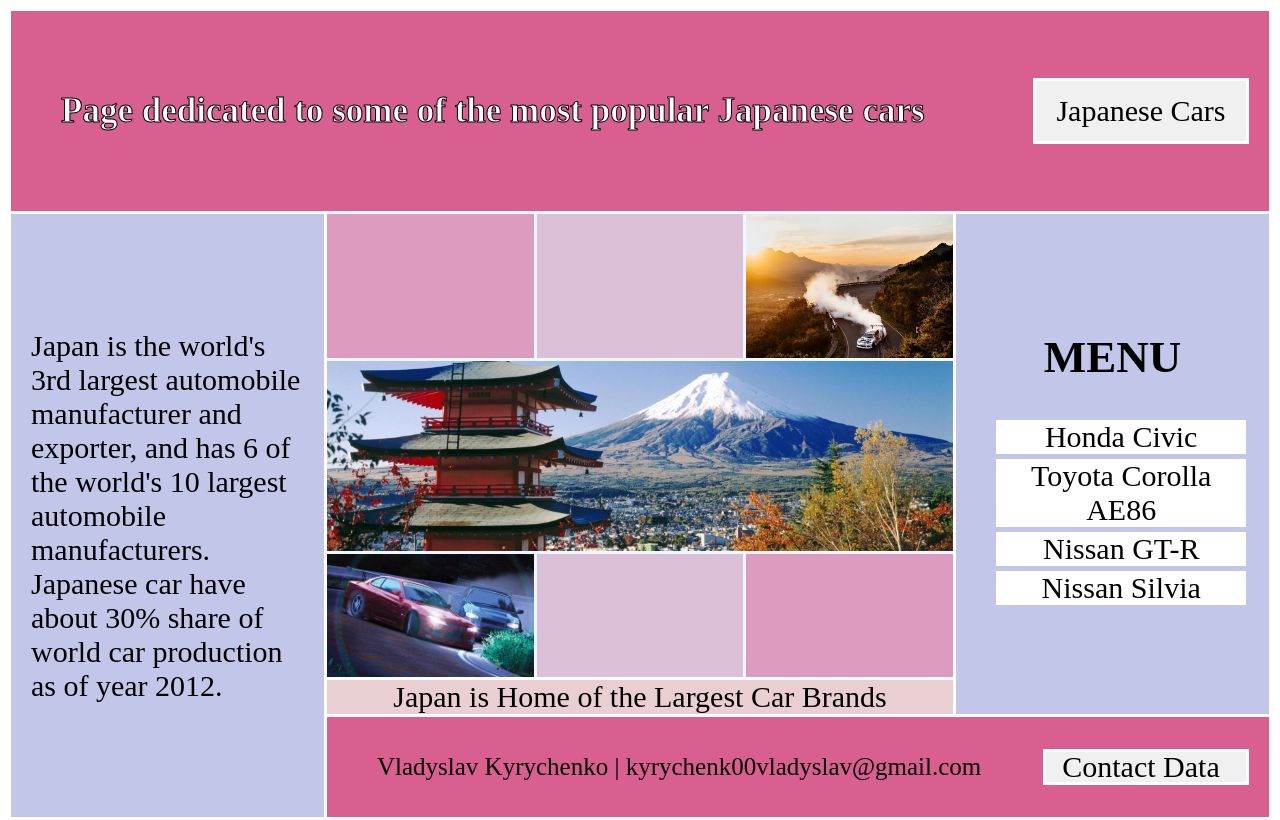
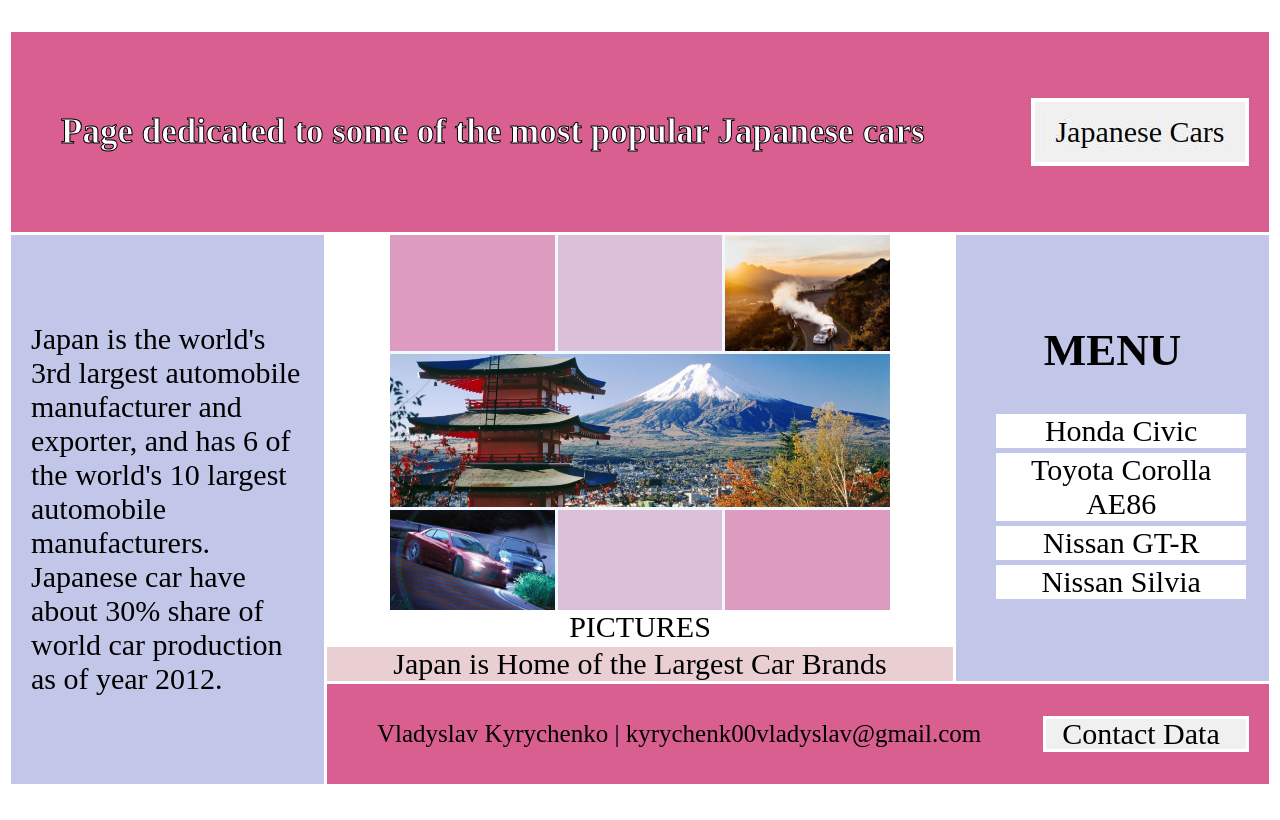
Before and after one commit to Advel0/web-programming-lab1-githubpage, a plain HTML site: page index.html in a window 1280 px wide. Drawn offline with Linux system fonts and the light colour scheme.

Commit message:
fixed broken styling

```diff
--- a/index.html
+++ b/index.html
@@ -8,10 +8,17 @@
     <link rel="stylesheet" href="styles.css">
 </head>
 <body>
+
     <div class="container main-grid">
         <div class="item" id="first-box">
             <span class="page-description">Page dedicated to some of the most popular Japanese cars</span>
-            <div id="x-box">Japanese Cars</div>
+            <div id="index-x" usemap="#imagemap">
+                <map name="imagemap">
+                    <area shape="rect" coords="0,0,130,62" href="https://en.wikipedia.org/wiki/Japan">
+                    <area shape="rect" coords="134,0,212,62" href="https://en.wikipedia.org/wiki/Car">
+                </map>
+                <img src="./src/images/index_x.jpg" usemap="#imagemap"></div>
+
         </div>
         <div class="item" id="second-box">
             <span class="text">
@@ -26,6 +33,7 @@
         <div class="item" id="center">
             <div class="item" id="third-box">
                 <div class="pictures-grid">
+
                     <div class="left-top-cell"></div>
                     <div class="middle-top-cell"></div>
                     <div class="right-top-cell">
@@ -33,6 +41,9 @@
                     </div>
                     <div class="middle-row-cell">
                         <!-- test -->
+                        <map>
+                            <area shape="rect" coords="0,0,200,200" href="google.com"/>
+                        </map>
                         <img src="./src/images/mountains.jpg">
                     </div>
                     <div class="left-bottom-cell">
@@ -42,6 +53,7 @@
                     <div class="middle-bottom-cell"></div>
                     <div class="right-bottom-cell"></div>
                 </div>
+                <span class="pictures-description">PICTURES</span>
             </div>
             <div class="item" id="fifth-box">
                 <span class="text"> Japan is Home of the Largest Car Brands</span>
--- a/styles.css
+++ b/styles.css
@@ -1,3 +1,4 @@
+
 html{
     height: 100%
 }
@@ -24,13 +25,23 @@ body{
 
 }
 .pictures-grid{
-    width:100%;
+    /* width:auto;
+    height: auto; */
     display: grid;
     grid-template-columns: 1fr 1fr 1fr;
     /* grid-template-rows: 1fr 1fr 1fr; */
     grid-auto-rows: auto auto auto;
     gap: 3px;
     background-color: aliceblue;
+    margin-top: auto;
+    margin-left:auto;
+    margin-right:auto;
+    width:80%;
+}
+.pictures-description{
+    margin-right:auto;
+    margin-left:auto;
+    margin-bottom: auto;
 }
 
 .left-top-cell{
@@ -119,8 +130,9 @@ body{
 #third-box{
     align-self: flex-start;
     display: flex;
-    flex-direction: row;
-    justify-content: end;
+    flex-direction: column;
+    justify-content: space-around;
+    align-content: center;
     background-color: white;
 }
 #center{
@@ -138,6 +150,7 @@ body{
 }
 #fifth-box{
     width:100%;
+    height: auto;
     text-align: center;
     background-color: #e9cfd2;
     display: flex;
@@ -171,6 +184,19 @@ body{
     flex-direction: column;
     justify-content: center;
 }
+
+#index-x{
+
+    margin-top: auto;
+    margin-bottom: auto;
+    margin-right: 20px;
+    display: flex;
+    flex-direction: column;
+    justify-content: center;
+    border: 3px solid white;
+    min-width: 212px;
+}
+
 #y-box{
     background-color: #f0f0f0;
     min-width: 190px;
@@ -195,7 +221,6 @@ body{
 
     word-break: break-word;
 }
-
 
 .page-description{
     display: flex;
```
Also changed, not shown: honda_civic.html (+1 -0 lines), nissan_gtr.html (+1 -0 lines), nissan_silvia.html (+1 -0 lines), src/images/index_x.jpg (added), src/images/workplace.jpg (added).
